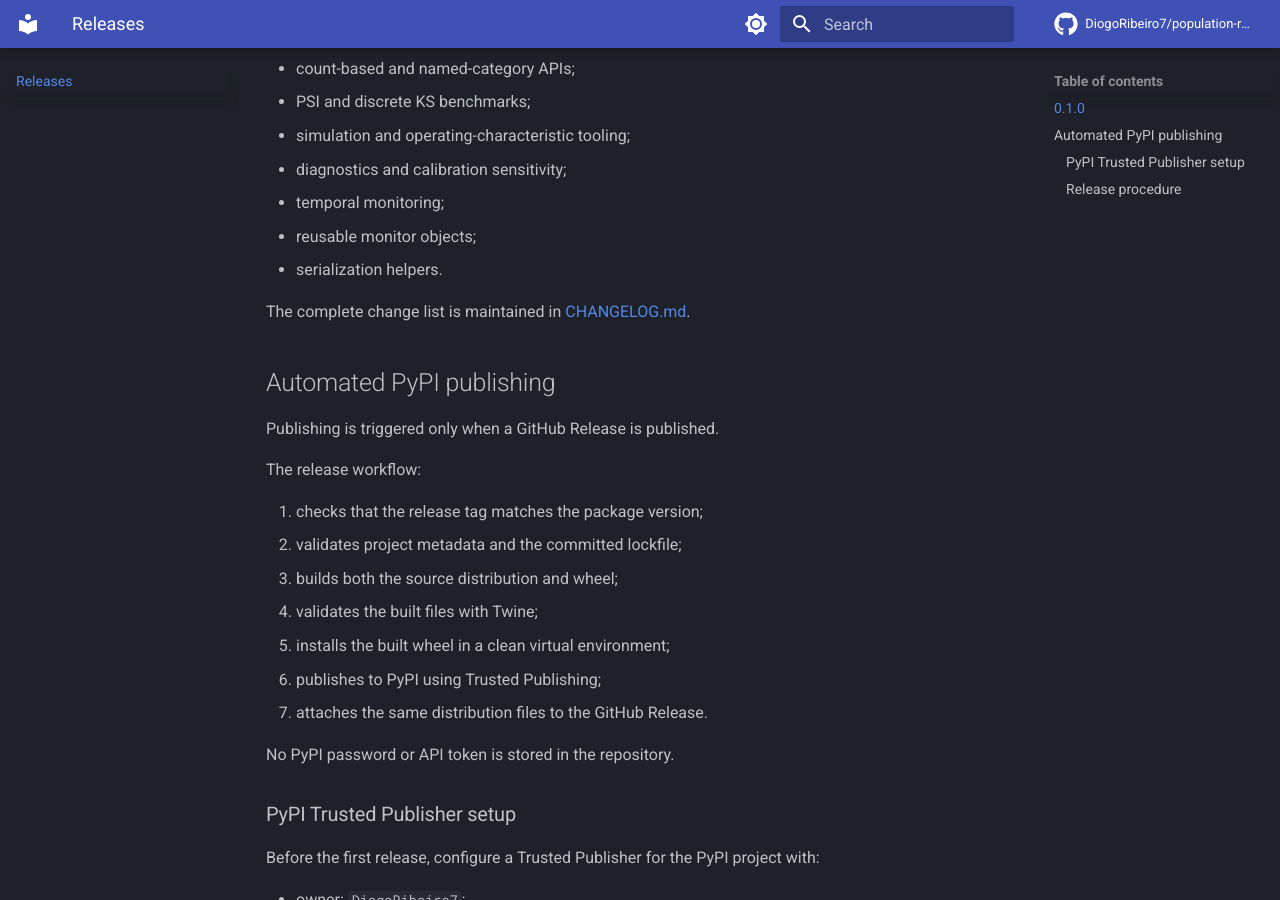
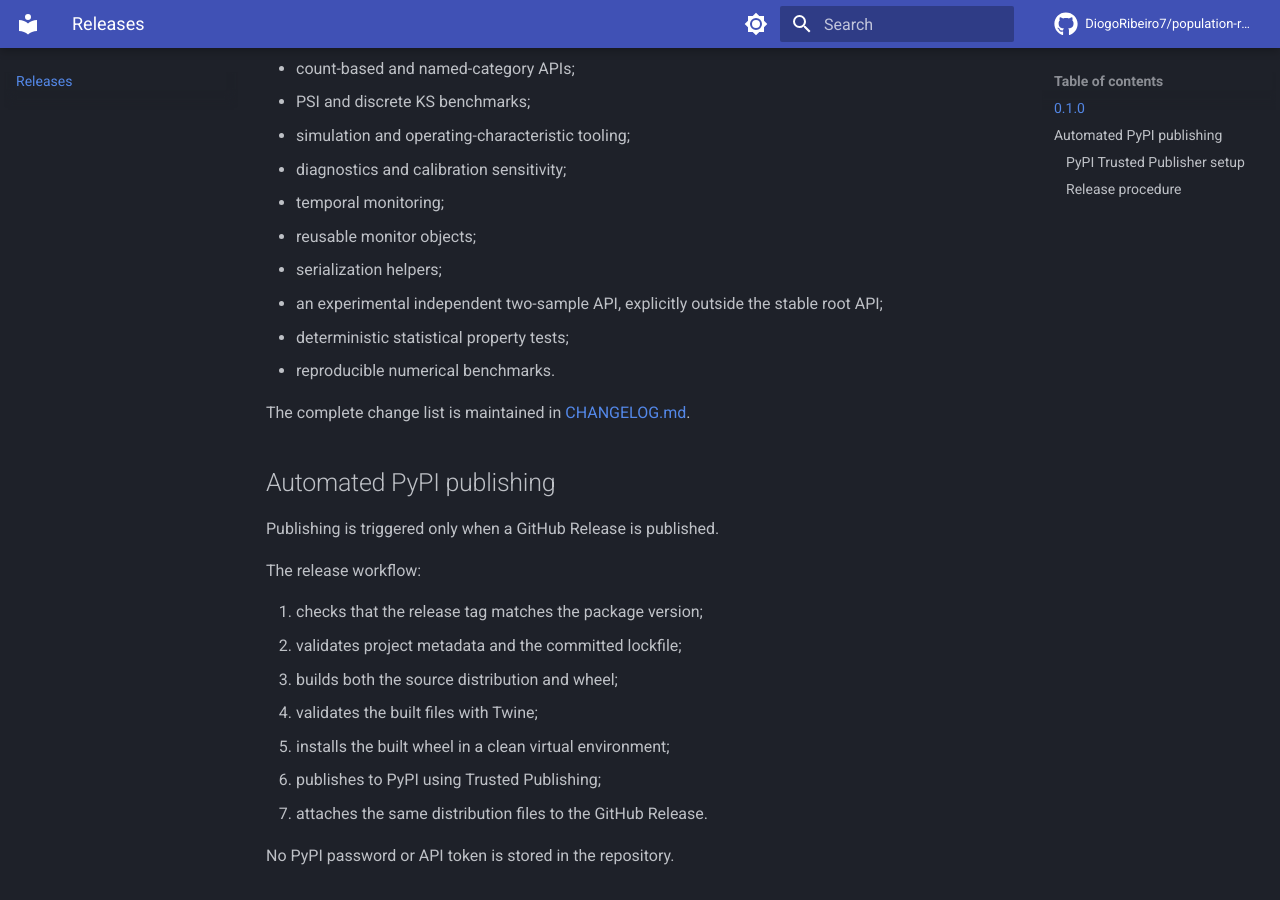
Before and after one commit to DiogoRibeiro7/population-resemblance, an MkDocs documentation site: the page built from docs/releases.md, in a window 1280 px wide and 900 px high, scrolled down 466 px. Built offline with MkDocs 1.6.1 and Material for MkDocs 9.7.7, drawn with Linux system fonts in a browser that asks for light colours; comment, search, counter and statistics services are not loaded.

Commit message:
docs: finalize 0.1.0 release notes

```diff
--- a/docs/releases.md
+++ b/docs/releases.md
@@ -17,7 +17,10 @@ The initial public release establishes a tested implementation of categorical po
 - diagnostics and calibration sensitivity;
 - temporal monitoring;
 - reusable monitor objects;
-- serialization helpers.
+- serialization helpers;
+- an experimental independent two-sample API, explicitly outside the stable root API;
+- deterministic statistical property tests;
+- reproducible numerical benchmarks.
 
 The complete change list is maintained in [CHANGELOG.md](https://github.com/DiogoRibeiro7/population-resemblance/blob/main/CHANGELOG.md).
 
```
